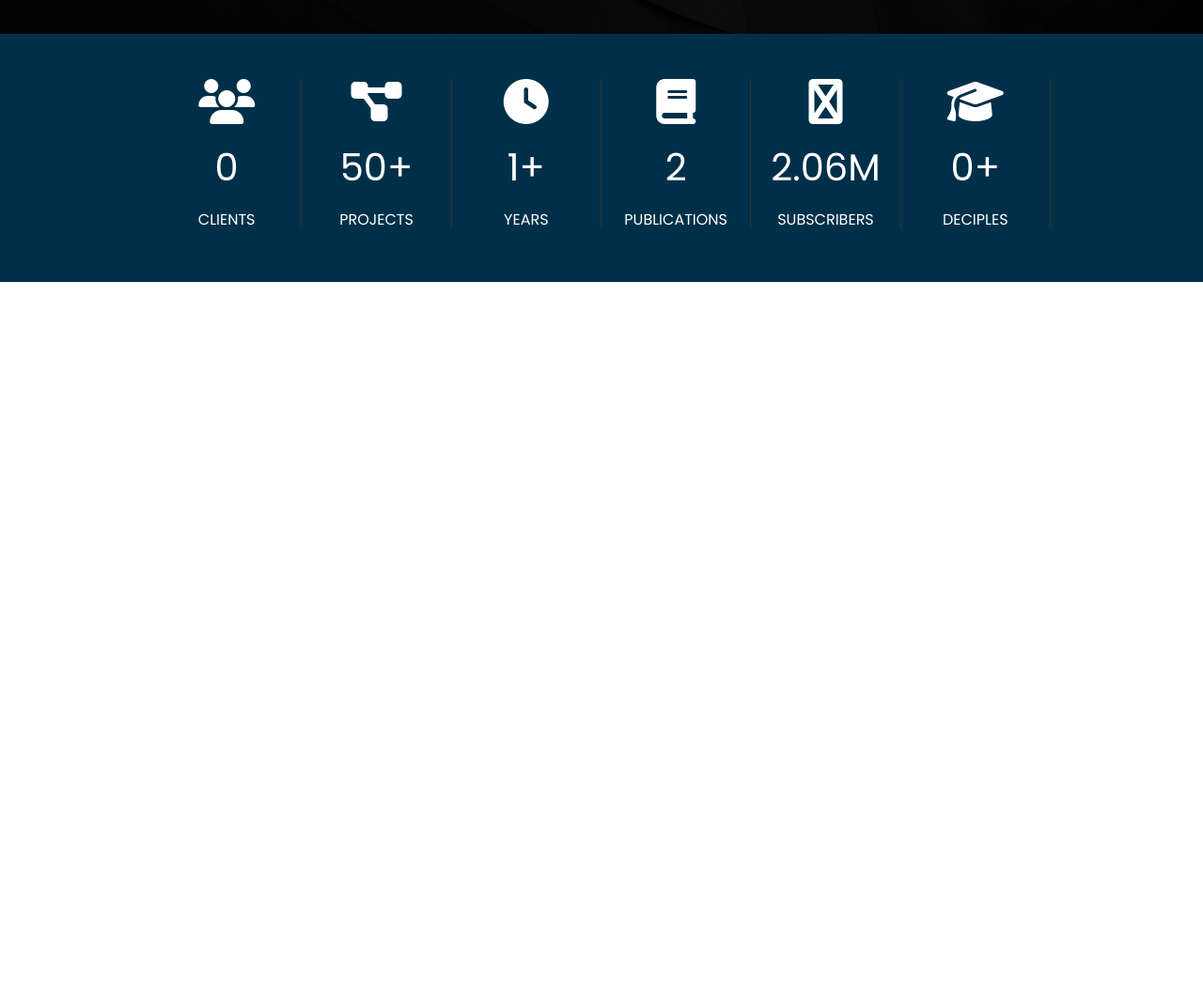
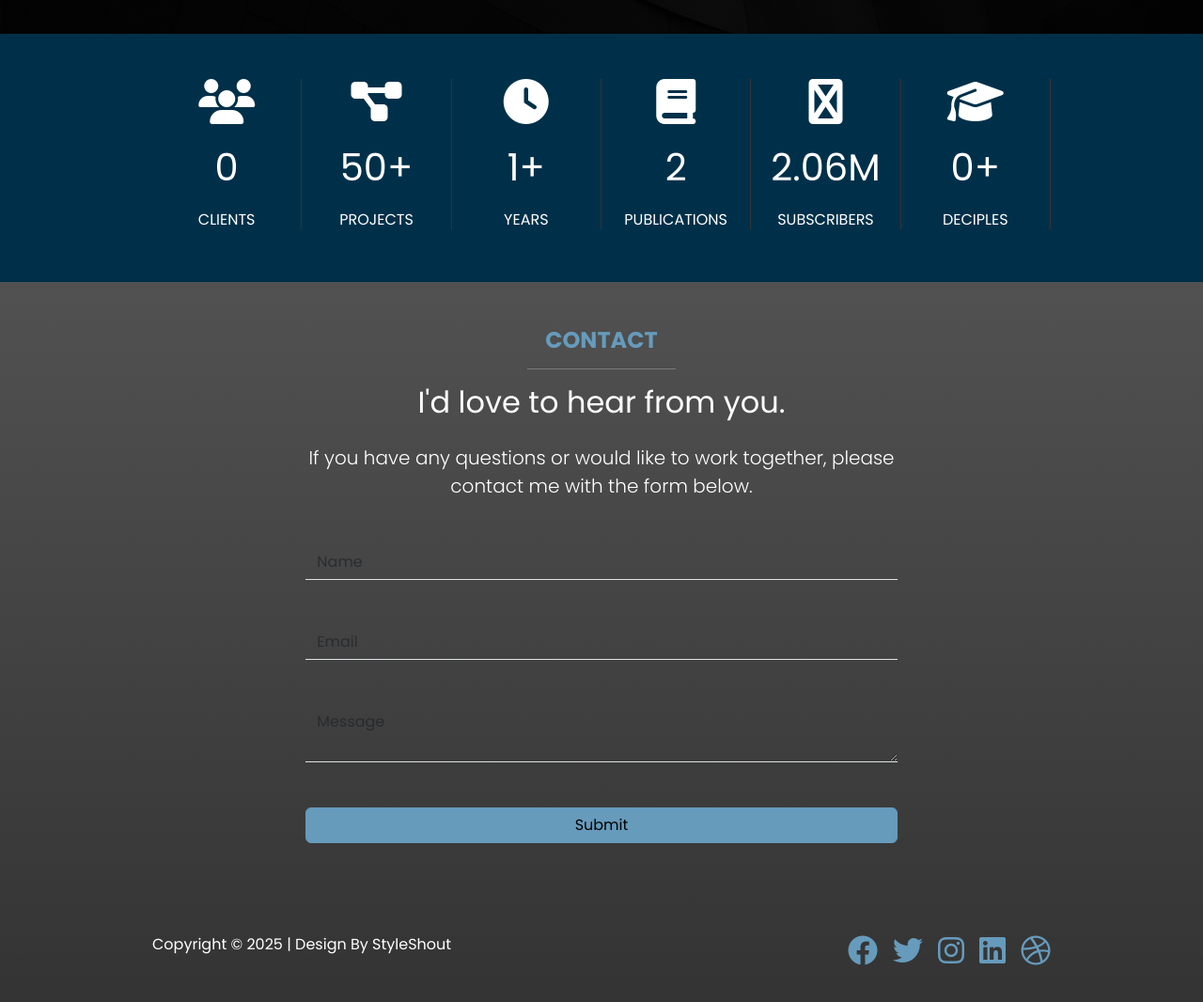
Before and after one commit to Jay0180/Porfolio_web_jfbeltran, a website: page index.html in a window 1280 px wide. Shown: the part 4452-5518 px from the top of the page at 94% size. Before the commit the page ends 4752 px from the top, so only its background shows below. Drawn offline with nearby package versions, Linux system fonts and the light colour scheme; files that its build step writes are made by us from their sources.

Commit message:
Added contact form and footer

```diff
--- a/index.html
+++ b/index.html
@@ -344,6 +344,69 @@
       </div>
     </div>
   </section>
+  <!-- Contact -->
+  <section class="contact text-bg-dark bg-gradient py-5">
+    <div class="container">
+      <div class="row">
+        <div class="col-md-8 offset-md-2">
+          <div class="text-center mb-5">
+            <h4 class="text-uppercase fw-bold text-primary">Contact</h4>
+            <hr class="w-25 mx-auto" />
+            <h2 class="mb-4">I'd love to hear from you.</h2>
+            <p class="lead">
+              If you have any questions or would like to work together, please
+              contact me with the form below.
+            </p>
+          </div>
+
+          <!-- Form -->
+          <form name="contact" netlify>
+            <div class="mb-5">
+              <input type="text"
+                class="form-control bg-transparent border-top-0 border-start-0 border-end-0 rounded-0 border-muted text-white"
+                name="name" placeholder="Name" />
+            </div>
+            <div class="mb-5">
+              <input type="email"
+                class="form-control bg-transparent border-top-0 border-start-0 border-end-0 rounded-0 border-muted text-white"
+                name="email" placeholder="Email" />
+            </div>
+            <div class="mb-5">
+              <textarea
+                class="form-control bg-transparent border-top-0 border-start-0 border-end-0 rounded-0 border-muted text-white"
+                name="message" placeholder="Message"></textarea>
+            </div>
+            <div class="mb-5 d-grid">
+              <button type="submit" class="btn btn-primary">Submit</button>
+            </div>
+          </form>
+        </div>
+      </div>
+      <!-- Footer -->
+      <div class="d-flex mt-5">
+        <p class="flex-grow-1">
+          Copyright &copy; 2025 | Design By StyleShout
+        </p>
+        <div class="hstack gap-3">
+          <a href="#">
+            <i class="fab fa-facebook fa-2x text-primary"></i>
+          </a>
+          <a class="text-decoration-none" href="#">
+            <i class="fab fa-twitter fa-2x text-primary"></i>
+          </a>
+          <a class="text-decoration-none" href="#">
+            <i class="fab fa-instagram fa-2x text-primary"></i>
+          </a>
+          <a class="text-decoration-none" href="#">
+            <i class="fab fa-linkedin fa-2x text-primary"></i>
+          </a>
+          <a class="text-decoration-none" href="#">
+            <i class="fab fa-dribbble fa-2x text-primary"></i>
+          </a>
+        </div>
+      </div>
+    </div>
+  </section>
 
   <script src="js/bootstrap.bundle.min.js"></script>
   <script src="js/lightbox-plus-jquery.min.js"></script>
--- a/scss/styles.scss
+++ b/scss/styles.scss
@@ -71,3 +71,10 @@
 
 
 }
+
+input {
+    &::placeholder {
+        color: #fdf0d5; // Change this to your desired color
+        opacity: 1; // Ensures the color is fully applied in some browsers
+    }
+}
```
